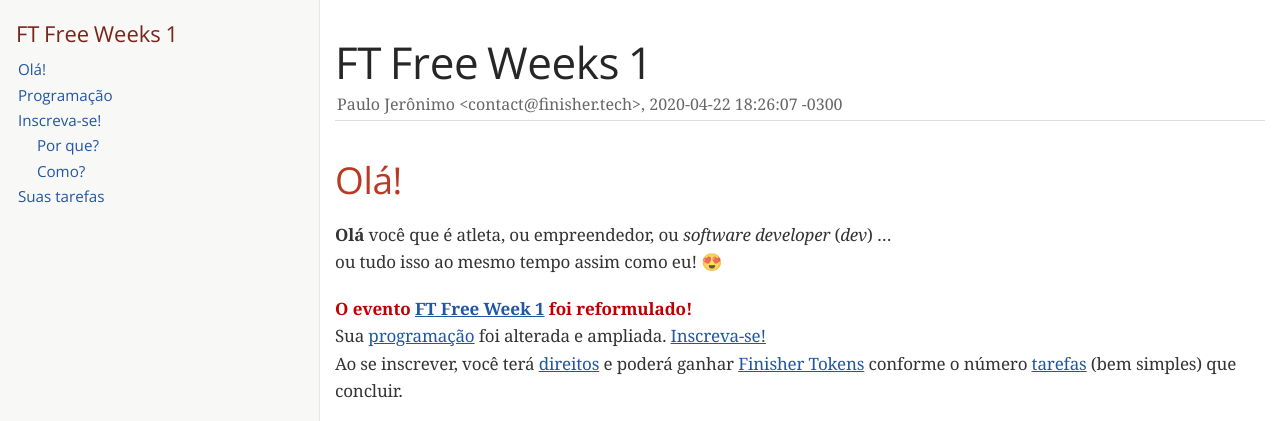
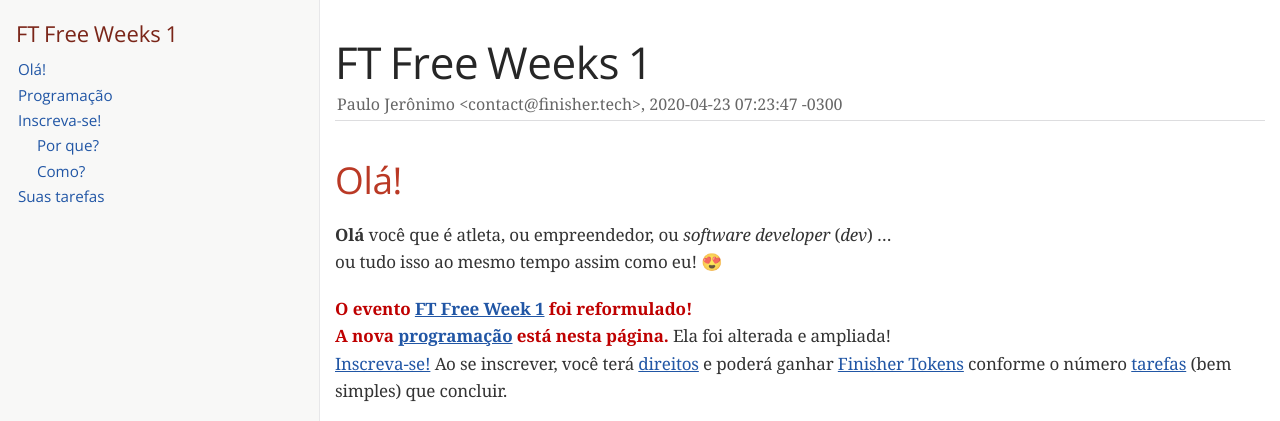
Before and after one commit to finishertech/free-weeks-1, a plain HTML site: page index.html in a window 1280 px wide. Shown: the top 421 px of the page. Drawn offline with nearby package versions, Linux system fonts and the light colour scheme; a web font is replaced by a local one.

Commit message:
Pequeno ajuste no texto

```diff
--- a/index.html
+++ b/index.html
@@ -5,7 +5,7 @@
 <meta http-equiv="X-UA-Compatible" content="IE=edge">
 <meta name="viewport" content="width=device-width, initial-scale=1.0">
 <meta name="generator" content="Asciidoctor 2.0.10">
-<meta name="author" content="Paulo Jerônimo &lt;contact@finisher.tech&gt;, 2020-04-22 18:26:07 -0300">
+<meta name="author" content="Paulo Jerônimo &lt;contact@finisher.tech&gt;, 2020-04-23 07:23:47 -0300">
 <title>FT Free Weeks 1</title>
 <link rel="stylesheet" href="https://fonts.googleapis.com/css?family=Open+Sans:300,300italic,400,400italic,600,600italic%7CNoto+Serif:400,400italic,700,700italic%7CDroid+Sans+Mono:400,700">
 <link rel="stylesheet" href="./asciidoctor.css">
@@ -15,7 +15,7 @@
 <div id="header">
 <h1>FT Free Weeks 1</h1>
 <div class="details">
-<span id="author" class="author">Paulo Jerônimo &lt;contact@finisher.tech&gt;, 2020-04-22 18:26:07 -0300</span><br>
+<span id="author" class="author">Paulo Jerônimo &lt;contact@finisher.tech&gt;, 2020-04-23 07:23:47 -0300</span><br>
 </div>
 <div id="toc" class="toc2">
 <div id="toctitle">FT Free Weeks 1</div>
@@ -56,8 +56,10 @@
 </script>
 <div class="paragraph">
 <p><strong><span class="red">O evento <a href="https://finisher.tech/free-week-1" target="_blank" rel="noopener">FT Free Week 1</a> foi reformulado!</span></strong><br>
-Sua <a href="#programacao">programação</a> foi alterada e ampliada.
-<a href="#inscreva-se">Inscreva-se!</a><br>
+<strong><span class="red">A nova <a href="#programacao">programação</a> está
+nesta página.</span></strong>
+Ela foi alterada e ampliada!<br>
+<a href="#inscreva-se">Inscreva-se!</a>
 Ao se inscrever, você terá <a href="#direitos">direitos</a> e poderá
 ganhar <a href="https://finisher.tech/free-week-1/#finisher-tokens" target="_blank" rel="noopener">Finisher Tokens</a> conforme o número
 <a href="#tarefas">tarefas</a> (bem simples) que concluir.</p>
```
Also changed, not shown: 1 other file.
